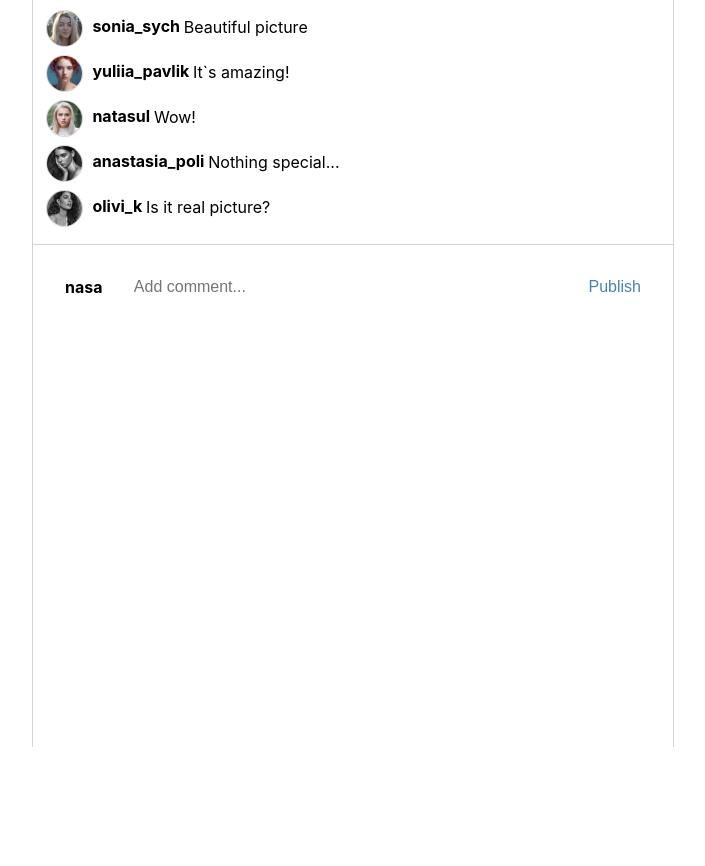
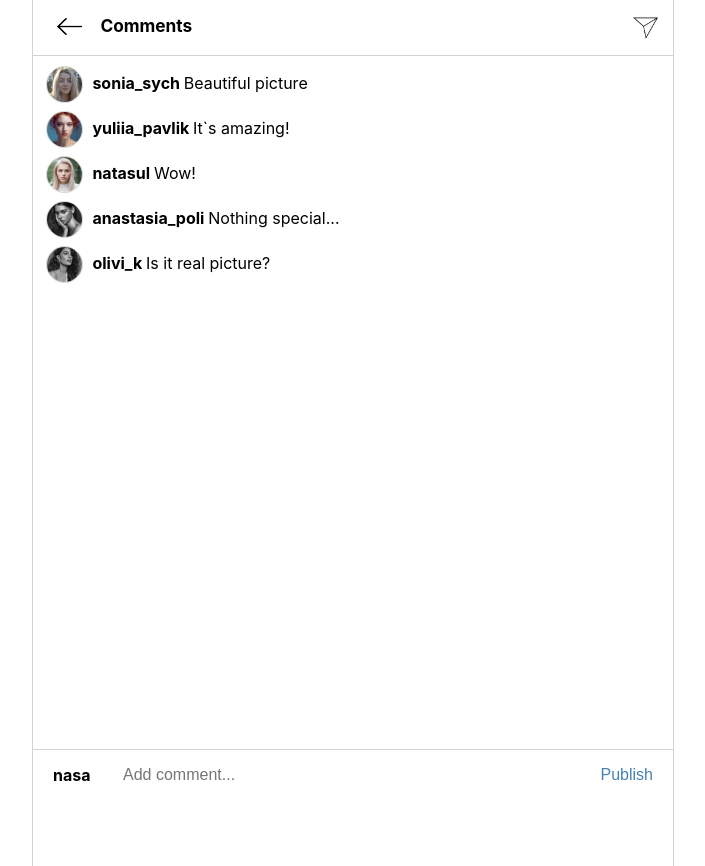
Before and after one commit to soniasych/Instagram, a React (Create React App) app in the folder instagram/: page /comments in a window 1280 px wide. Shown: the whole page, without its empty margins (287-992 px from the left). Before the commit the page ends 800 px from the top, so only its background shows below. Built offline with nearby package versions, Linux system fonts and the light colour scheme.

Commit message:
adding header for comments

```diff
--- a/instagram/src/Layout/Comments/Comments.css
+++ b/instagram/src/Layout/Comments/Comments.css
@@ -20,6 +20,42 @@
     padding-inline-start: 0.8em;
 }
 
+.MainComments-header{
+    border-bottom: 1pt solid lightgray;
+    background: white;
+    position: sticky;
+    top: 0;
+}
+
+.comments-header{
+    display: flex;
+    flex-direction: row;
+    justify-content: space-between;
+    padding: 15px;
+}
+
+.comments-header img{
+    width: 25px;
+    height: auto;
+    vertical-align: middle;
+}
+
+.comments-header div{
+    justify-content: flex-start;
+    margin: 0 1.5%;
+}
+
+.comments-header div:last-child{
+    /* justify-content: flex-end; */
+    margin-left: auto;
+    margin-right: 0%;
+}
+
+.comments-header label{
+    font-weight: bold;
+    font-size: 1.08em;
+}
+
 #comments-list{
     padding-bottom: 0.5em;
 }
@@ -39,15 +75,26 @@
     flex-direction: row;
     justify-content: space-between;
     box-sizing: border-box;
+    min-height: calc(100vh - 41px);
+    padding-bottom: 31px;
+}
+
+.input-comment{
+    position: sticky;
+    bottom: 0;
+    border-top: 1pt solid lightgray;
+    background: white;
+}
+
+.input-comment form{
+        box-sizing: border-box;
+        padding: 15px 20px;
 }
 
 .add-comment{
     display: flex;
-    flex-direction: row;
-    justify-content: space-between;
-    padding: 2.5vw;
-    box-sizing: border-box;
-    border-top: 1px solid lightgray;
+    /* flex-direction: row;
+    justify-content: space-between; */
 }
 
 .add-comment label{
--- a/instagram/src/Layout/Comments/Comments.js
+++ b/instagram/src/Layout/Comments/Comments.js
@@ -5,8 +5,11 @@ import ProfileImage from '../../assets/profile_photo2.jpg';
 import ProfileImage1 from '../../assets/profile_photo7.jpg';
 import ProfileImage2 from '../../assets/profile_photo4.jpg';
 import ProfileImage3 from '../../assets/profile_photo3.jpg';
+import BackArrow from '../../assets/instagram-arrows-left.png';
+import Direct from '../../assets/instagram-direct-message.png';
 
 import '../Comments/Comments.css';
+
 
 export class Comments extends Component{
     constructor(props){
@@ -108,10 +111,24 @@ export class Comments extends Component{
 
         return(
             <div className="comments">
+                <div className="MainComments-header">
+                    <div className="comments-header">
+                        <div>
+                            <img src={BackArrow} alt="BackArrow"/>
+                        </div>
+                        <div>
+                            <label>Comments</label>
+                        </div>
+                        <div>
+                            <img src={Direct} alt="Direct"/>
+                        </div>
+                    </div>
+                </div>
                 <div className="comment-list">
                     {сomments}
                 </div>
-                <div>
+                <div class="input-comment">
+                {/* <div> */}
                     <form onSubmit={this.onCommentSubmit}>
                         <div className="add-comment">
                             <label>nasa</label>
@@ -119,6 +136,7 @@ export class Comments extends Component{
                             <button name="addCommentButton" type="submit" value="Publish">Publish</button>
                         </div>
                     </form>
+                {/* </div> */}
                 </div>
             </div>
         )
```
Also changed, not shown: instagram/src/assets/instagram-arrows-left.png (added), instagram/src/assets/instagram-direct-message.png (added).
